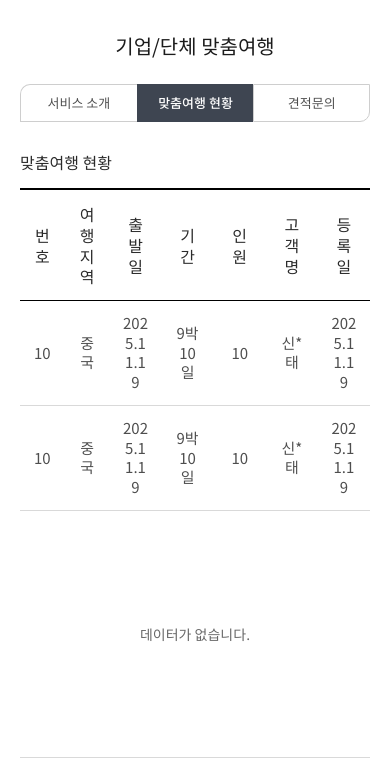
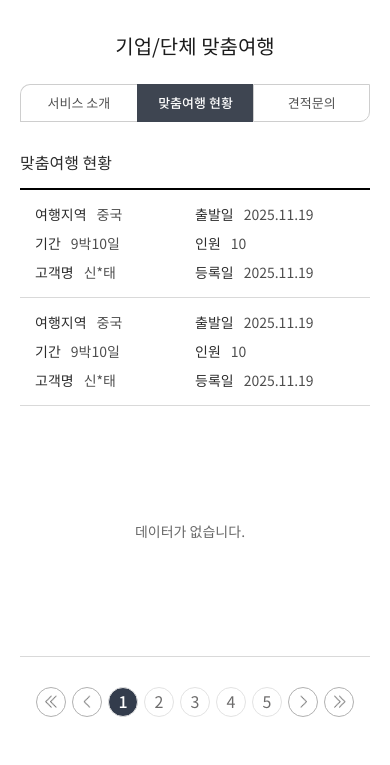
Before and after one commit to kik87827/travel_hyecho, a website: page src/company_custom_current.html in a window 390 px wide. Shown: the part 63-828 px from the top of the page. Drawn offline with nearby package versions, Linux system fonts and the light colour scheme; files that its build step writes are made by us from their sources; files whose address does not match are found by name.

Commit message:
1장 완료료

```diff
--- a/src/assets/css/style_v2.scss
+++ b/src/assets/css/style_v2.scss
@@ -632,6 +632,53 @@
              .unit_node{font-size:13px;}
         }
     }
+
+
+    .respon_tb_wrap{}
+    .respon_tb{
+        width:auto; display:block; border-top:2px solid #000;
+        thead{
+            display:none;
+        }
+        tbody{
+            display:block;
+            tr{
+                display:flex; flex-wrap:wrap; gap:10px 10px;  border-bottom:1px solid #d9d9d9; text-align:left; padding:15px;
+                td{
+                    flex:0 0 calc(33.3333% - 10px); display:block; border:0;
+                     padding:0; text-align:left;
+                     &.mb_hidden{display:none;}
+                    &.nodata_td{
+                        flex:0 0 calc(100% - 10px);
+                        .nodata_para{}
+                    }
+                }
+            }
+        }
+    }
+    .respon_keytext,
+    .respon_thtext{font-size:14px;}
+    .respon_keytext{white-space: nowrap;}
+    .respon_tditem{
+       gap:10px; justify-content: flex-start;
+        dt,dd{}
+        dt{display:block;}
+        dd{}
+    }
+    .respon_valuetext{font-size:14px;}
+
+}
+@media (max-width:600px){
+    .respon_tb{
+        tbody{
+            tr{
+                gap:10px 10px;
+                td{
+                    flex:0 0 calc(50% - 10px);
+                }
+            }
+        }
+    }
 }
 @media (max-width:374px){
     .capsule_exhibit_list{
@@ -644,6 +691,20 @@
         > li{flex-basis: calc(50% - 5px);}
     }
     .obj_price_list{flex-direction: column; align-items: flex-start;}
+
+    .respon_tb{
+        tbody{
+            tr{
+                gap:20px 10px;
+            }
+        }
+    }
+    .respon_tditem{
+       flex-direction: column; gap:5px;
+        dt,dd{}
+        dt{display:block;}
+        dd{}
+    }
 }
 
 /* profile */
--- a/src/company_custom_current.html
+++ b/src/company_custom_current.html
@@ -52,7 +52,7 @@
                     </thead>
                     <tbody>
                       <tr>
-                        <td>
+                        <td class="mb_hidden">
                           <dl class="respon_tditem">
                             <dt><span class="respon_keytext">번호</span></dt>
                             <dd><span class="respon_valuetext">10</span></dd>
@@ -96,7 +96,7 @@
                         </td>
                       </tr>
                       <tr>
-                        <td>
+                        <td class="mb_hidden">
                           <dl class="respon_tditem">
                             <dt><span class="respon_keytext">번호</span></dt>
                             <dd><span class="respon_valuetext">10</span></dd>
```
Also changed, not shown: src/codinglist_v2.html (+1 -1 lines), dist/assets/css/style_v2.css, dist/codinglist_v2.html, dist/company_custom_current.html.
